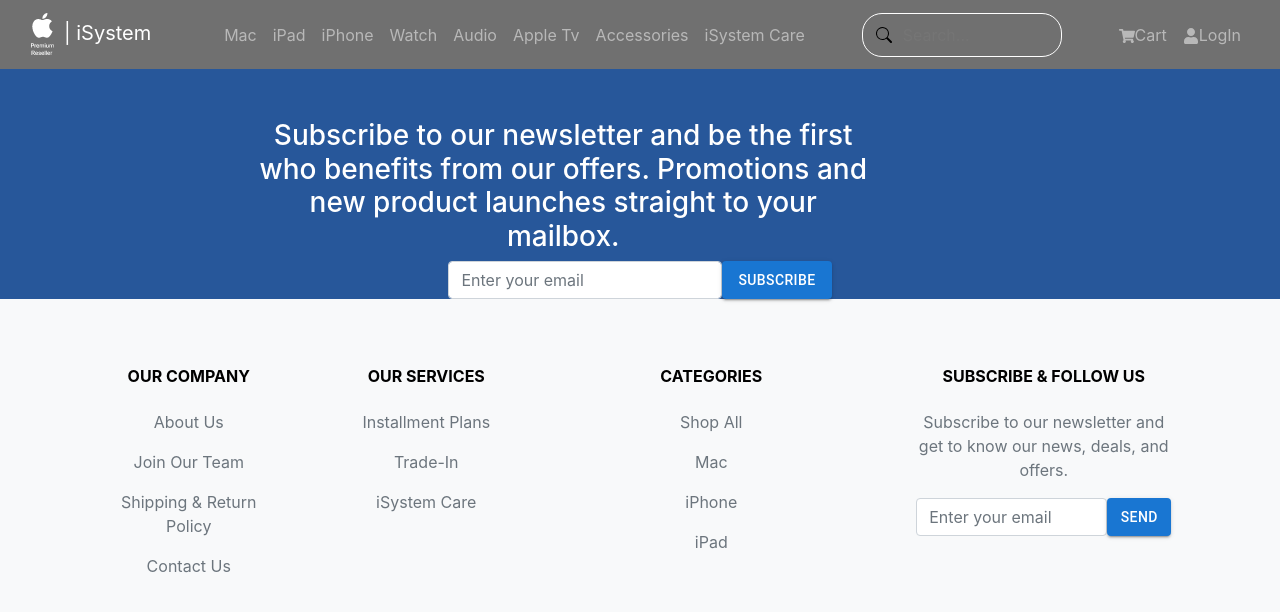
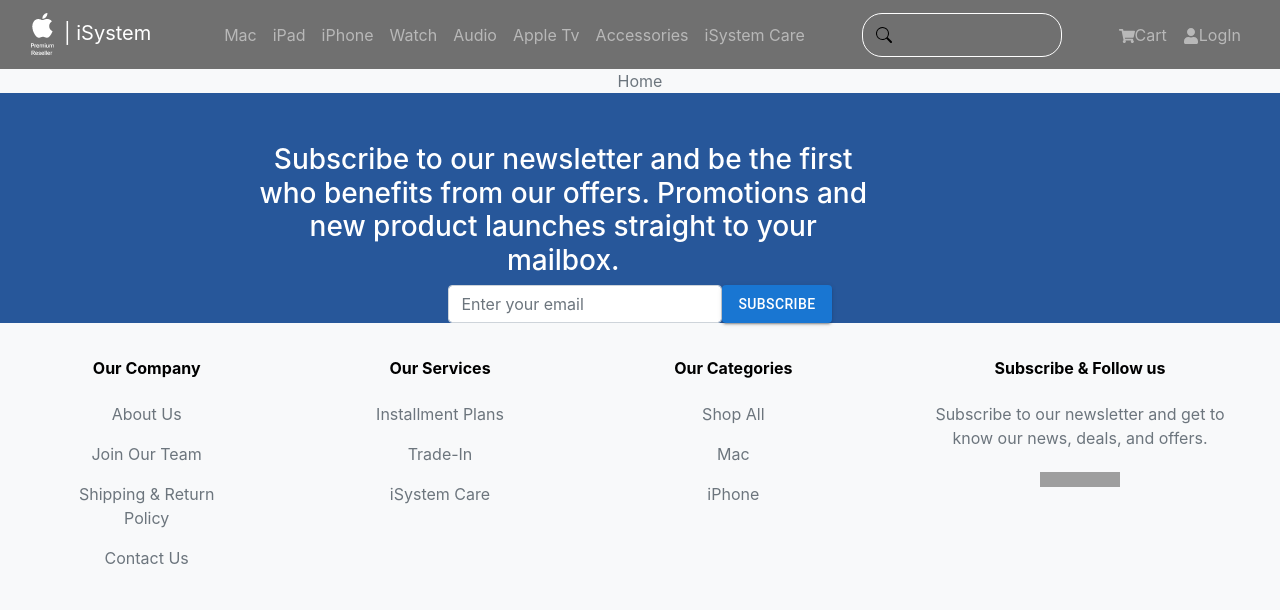
Before and after one commit to AbdallhShehap/Isystem, a React (Create React App) app in the folder view/: page / in a window 1280 px wide. Shown: the top 612 px of the page. Built offline with nearby package versions, Linux system fonts and the light colour scheme; grey boxes are pictures that could not be loaded.

Commit message:
Your commit message here

```diff
--- a/view/src/component/Layouts.js
+++ b/view/src/component/Layouts.js
@@ -6,6 +6,12 @@
 import "../assests/Layouts.css";
 import { Outlet } from "react-router-dom";
 import { Link } from "react-router-dom";
+import Image from "react-bootstrap/Image";
+import facebook from "../images/facebook.png";
+import instagram from "../images/instagram.png";
+import youtube from "../images/youtube.png";
+import twitter from "../images/twitter.png";
+
 import {
   MDBFooter,
   MDBContainer,
@@ -16,7 +22,7 @@
 } from "mdb-react-ui-kit";
 import Button from "@mui/material/Button";
 import Subscribe from "./Subscribe";
-
+import Home from "../pages/Home";
 function Layouts() {
   return (
     <>
@@ -35,58 +41,58 @@
             </LinkContainer>
             <Navbar.Toggle aria-controls="basic-navbar-nav" />
             <Navbar.Collapse id="basic-navbar-nav">
-              <Nav className="m-auto nav_categories">
+              <Nav className="m-auto nav_categories" >
                 <LinkContainer to="/cart">
-                  <Nav.Link>
+                  <Nav.Link  className="catigories_type">
                     {/* <FaShoppingCart /> */}
                     Mac
                   </Nav.Link>
                 </LinkContainer>
                 <LinkContainer to="/signin">
-                  <Nav.Link href="/login">
+                  <Nav.Link href="/login" className="catigories_type" id="catigories_type">
                     {/* <FaUser /> */}
                     iPad
                   </Nav.Link>
                 </LinkContainer>
                 <LinkContainer to="/cart">
-                  <Nav.Link>
+                  <Nav.Link className="catigories_type" id="catigories_type">
                     {/* <FaShoppingCart /> */}
                     iPhone
                   </Nav.Link>
                 </LinkContainer>
                 <LinkContainer to="/cart">
-                  <Nav.Link>
+                  <Nav.Link className="catigories_type" id="catigories_type">
                     {/* <FaShoppingCart /> */}
                     Watch
                   </Nav.Link>
                 </LinkContainer>
                 <LinkContainer to="/cart">
-                  <Nav.Link>
+                  <Nav.Link className="catigories_type" id="catigories_type">
                     {/* <FaShoppingCart /> */}
                     Audio
                   </Nav.Link>
                 </LinkContainer>
                 <LinkContainer to="/cart">
-                  <Nav.Link>
+                  <Nav.Link className="catigories_type"id="catigories_type">
                     {/* <FaShoppingCart /> */}
                     Apple Tv
                   </Nav.Link>
                 </LinkContainer>
                 <LinkContainer to="/cart">
-                  <Nav.Link>
+                  <Nav.Link className="catigories_type"id="catigories_type">
                     {/* <FaShoppingCart /> */}
                     Accessories
                   </Nav.Link>
                 </LinkContainer>
                 <LinkContainer to="/cart">
-                  <Nav.Link>
+                  <Nav.Link className="catigories_type" id="catigories_type">
                     {/* <FaShoppingCart /> */}
                     iSystem Care
                   </Nav.Link>
                 </LinkContainer>
               </Nav>
               <form class="nosubmit">
-                <input class="nosubmit" type="search" placeholder="Search..." />
+                <input class="nosubmit" type="search"  />
               </form>
 
               <Nav className="ml-auto">
@@ -115,38 +121,13 @@
           bgColor="light"
           className="text-center text-lg-start text-muted"
         >
-          {/* <section className="d-flex justify-content-center justify-content-lg-between p-4 border-bottom">
-            <div className="me-5 d-none d-lg-block">
-              <span>Get connected with us on social networks:</span>
-            </div>
+          <Home />
+          <Subscribe />
 
-            <div>
-              <a href="" className="me-4 text-reset">
-                <MDBIcon fab icon="facebook-f" />
-              </a>
-              <a href="" className="me-4 text-reset">
-                <MDBIcon fab icon="twitter" />
-              </a>
-              <a href="" className="me-4 text-reset">
-                <MDBIcon fab icon="google" />
-              </a>
-              <a href="" className="me-4 text-reset">
-                <MDBIcon fab icon="instagram" />
-              </a>
-              <a href="" className="me-4 text-reset">
-                <MDBIcon fab icon="linkedin" />
-              </a>
-              <a href="" className="me-4 text-reset">
-                <MDBIcon fab icon="github" />
-              </a>
-            </div>
-          </section> */}
-<Subscribe/>
-          <section className="footer">
-            <MDBContainer className="text-center text-md-start mt-5">
+            <MDBContainer className="text-center text-md-start footer"fluid>
               <MDBRow className="mt-3">
                 <MDBCol md="2" lg="2" xl="2" className="mx-auto mb-4">
-                  <h6 className="text-uppercase fw-bold mb-4 footer_title">
+                  <h6 className="fw-bold mb-4 footer_title">
                     Our Company
                   </h6>
                   <p>
@@ -172,7 +153,7 @@
                 </MDBCol>
 
                 <MDBCol md="3" lg="2" xl="2" className="mx-auto mb-4">
-                  <h6 className="text-uppercase fw-bold mb-4 footer_title">
+                  <h6 className=" fw-bold mb-4 footer_title">
                     Our Services
                   </h6>
                   <p>
@@ -191,51 +172,47 @@
                     </a>
                   </p>
                 </MDBCol>
-
-                <MDBCol md="4" lg="3" xl="3" className="mx-auto mb-md-0 mb-4">
-                  <h6 className="text-uppercase fw-bold mb-4 footer_title">
-                    Categories
+                <MDBCol md="3" lg="2" xl="2" className="mx-auto mb-4">
+                  <h6 className=" fw-bold mb-4 footer_title">
+                    Our Categories
                   </h6>
                   <p>
-                    <MDBIcon icon="home" className="me-2" />
-                    Shop All{" "}
+                    <a href="#!" className="text-reset">
+                      Shop All
+                    </a>
                   </p>
                   <p>
-                    <MDBIcon icon="envelope" className="me-3" />
-                    Mac{" "}
+                    <a href="#!" className="text-reset">
+                    Mac
+                    </a>
                   </p>
                   <p>
-                    <MDBIcon icon="phone" className="me-3" />
+                    <a href="#!" className="text-reset">
                     iPhone
-                  </p>
-                  <p>
-                    <MDBIcon icon="print" className="me-3" /> iPad
+                    </a>
                   </p>
                 </MDBCol>
-                <MDBCol md="3" lg="4" xl="3" className="mx-auto mb-4">
-                  <h6 className="text-uppercase fw-bold mb-4 footer_title">
-                    <MDBIcon icon="gem" className="me-3" />
+
+                <MDBCol md="3" lg="4" xl="3" className="mx-auto mb-4 ">
+                  <h6 className=" fw-bold mb-4 footer_title">
+                    <MDBIcon icon="gem"  />
                     Subscribe & Follow us{" "}
                   </h6>
                   <p>
                     Subscribe to our newsletter and get to know our news, deals,
                     and offers.
                   </p>
-                  <div className="subscribe">
-                    <MDBInput
-                      placeholder="Enter your email"
-                      id="form1 send"
-                      type="text"
-                    />
+                  <div className="social_media_icon">
+                    <Image src={youtube} fluid width={"20px"} />
+                    <Image src={facebook} fluid width={"20px"} />
+                    <Image src={instagram} fluid width={"20px"} />
+                    <Image src={twitter} fluid width={"20px"} />
+                  </div>
 
-                    <Button variant="contained" >Send</Button>
-                  </div>
+
                 </MDBCol>
               </MDBRow>
             </MDBContainer>
-          </section>
-
-
         </MDBFooter>
       </footer>
     </>
```
Also changed, not shown: 1 other file (tests, documents, lock files or other folders).
